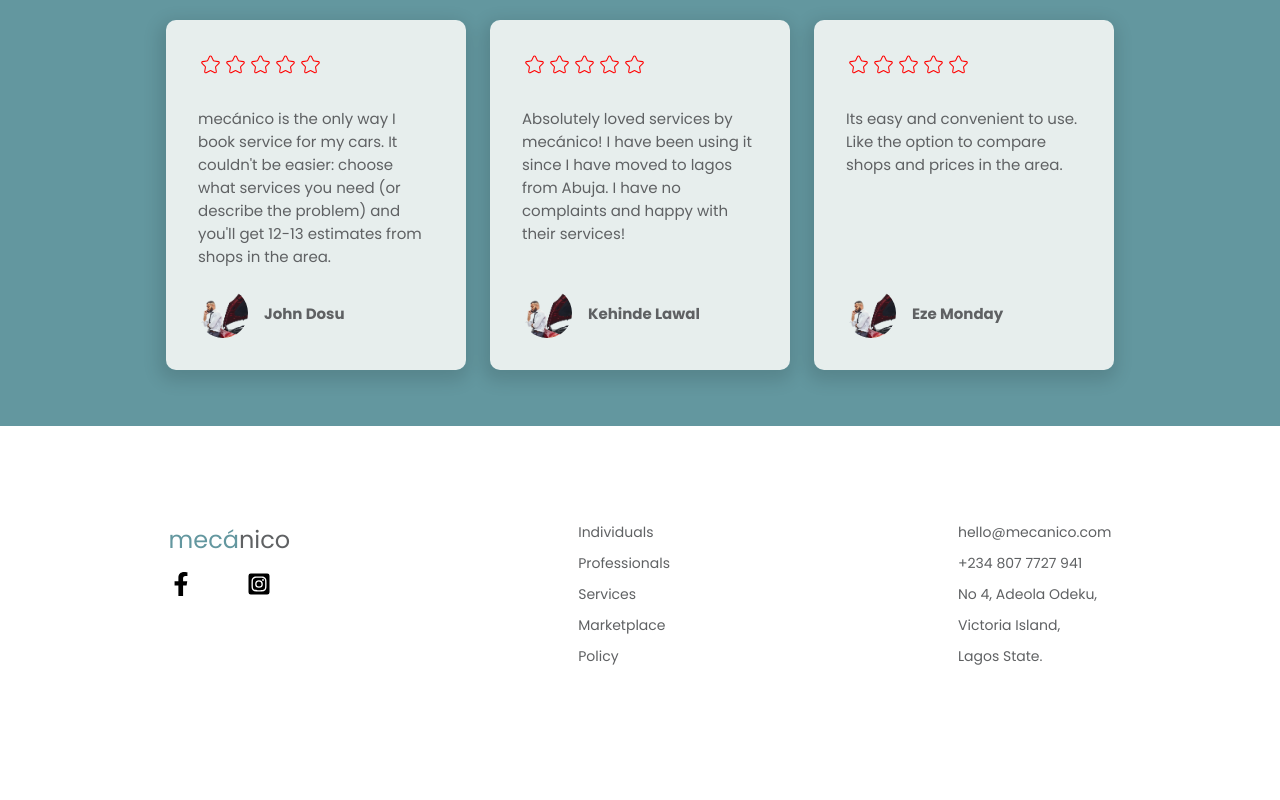
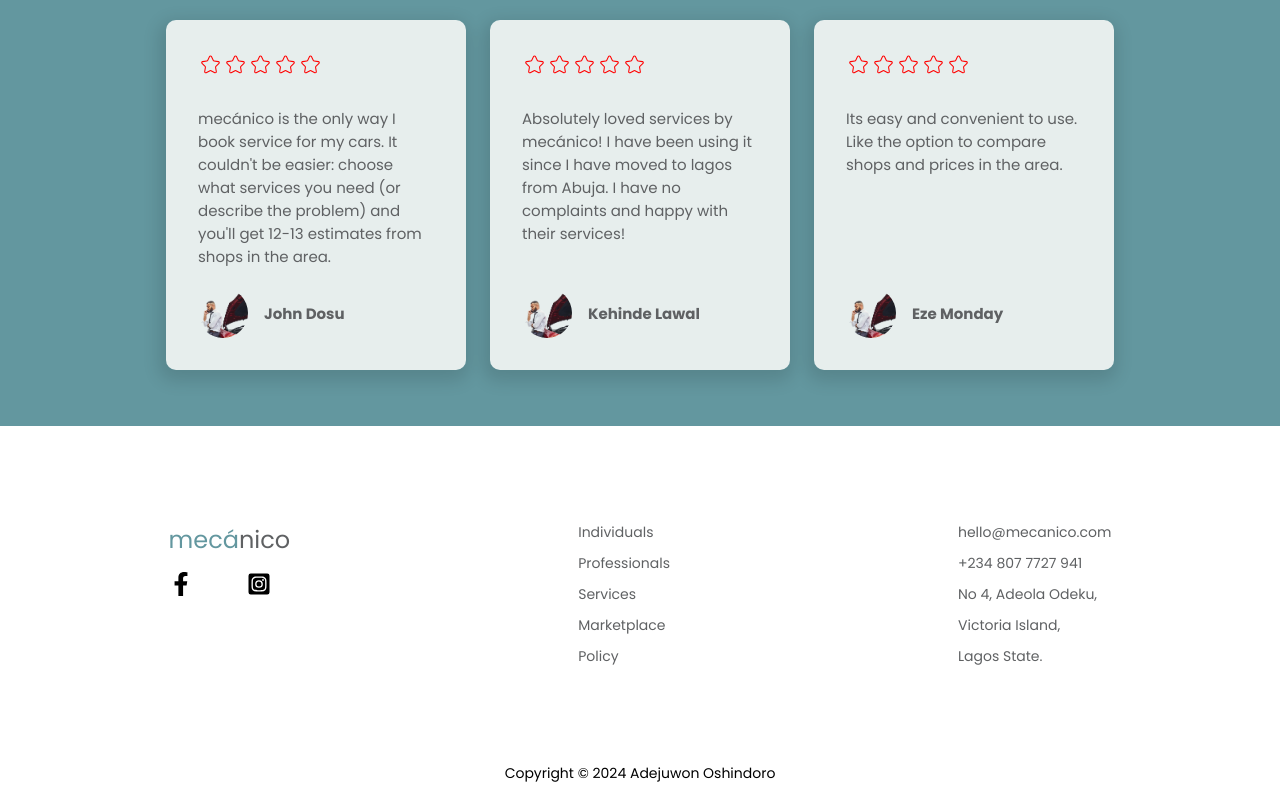
Before and after one commit to Deyjuwon/mecanico, a React (Vite) app: page / in a window 1280 px wide. Shown: the part 2641-3441 px from the top of the page. Before the commit the page ends 3340 px from the top, so only its background shows below. Built offline with nearby package versions, Linux system fonts and the light colour scheme; some icons are missing.

Commit message:
copyright section

```diff
--- a/src/App.jsx
+++ b/src/App.jsx
@@ -1,5 +1,6 @@
 import './App.css'
 import Brands from './Components/Brands/Brands'
+import Copyright from './Components/Copyright/Copyright'
 import Footer from './Components/Footer/Footer'
 import Header from './Components/Header/Header'
 import Hero from './Components/Hero/Hero'
@@ -18,6 +19,7 @@ function App() {
       <Testimonial />
       {/* <Brands /> */}
       <Footer />
+      <Copyright />
 
     </div>
   )
--- /dev/null
+++ b/src/Components/Copyright/Copyright.css
@@ -0,0 +1,6 @@
+.copyright {
+    font-size: 14px;
+    text-align: center;
+    margin-bottom: 1rem;
+    margin-top: 6rem;
+}
--- /dev/null
+++ b/src/Components/Copyright/Copyright.jsx
@@ -0,0 +1,17 @@
+import React, { useState } from 'react'
+import './Copyright.css'
+
+const Copyright = () => {
+    const [currentYear] = useState(new Date().getFullYear());
+
+
+  return (
+    <div className='copyright'>
+        <p>
+        Copyright © {currentYear} Adejuwon Oshindoro
+        </p>
+    </div>
+  )
+}
+
+export default Copyright
--- a/src/Components/Footer/Footer.jsx
+++ b/src/Components/Footer/Footer.jsx
@@ -4,6 +4,7 @@ import { FaFacebookF } from "react-icons/fa";
 import { FaXTwitter } from "react-icons/fa6";
 import { FaInstagramSquare } from "react-icons/fa";
 import { CiTwitter } from 'react-icons/ci';
+
 
 const Footer = () => {
   return (
@@ -36,7 +37,10 @@ const Footer = () => {
         <p>Lagos State.</p>
 
       </div>
+
+
     </footer>
+
   )
 }
 
```
